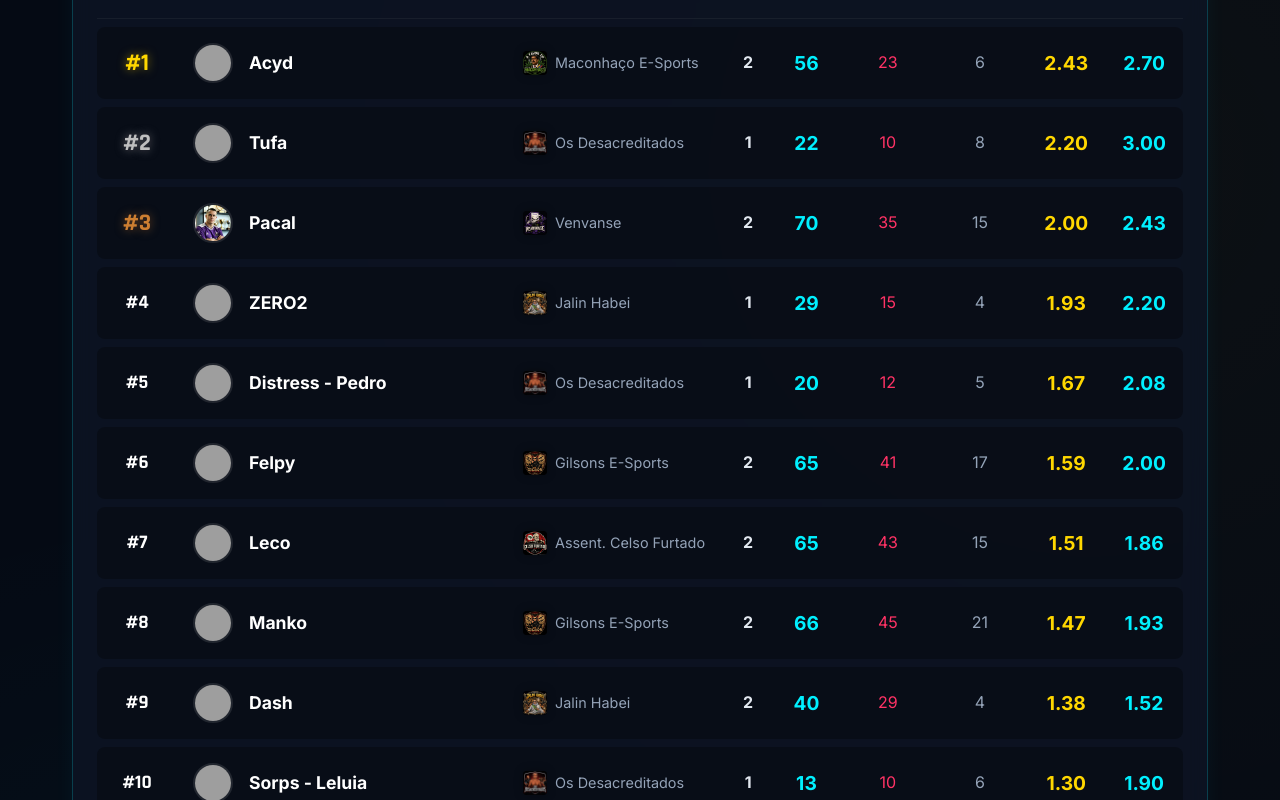
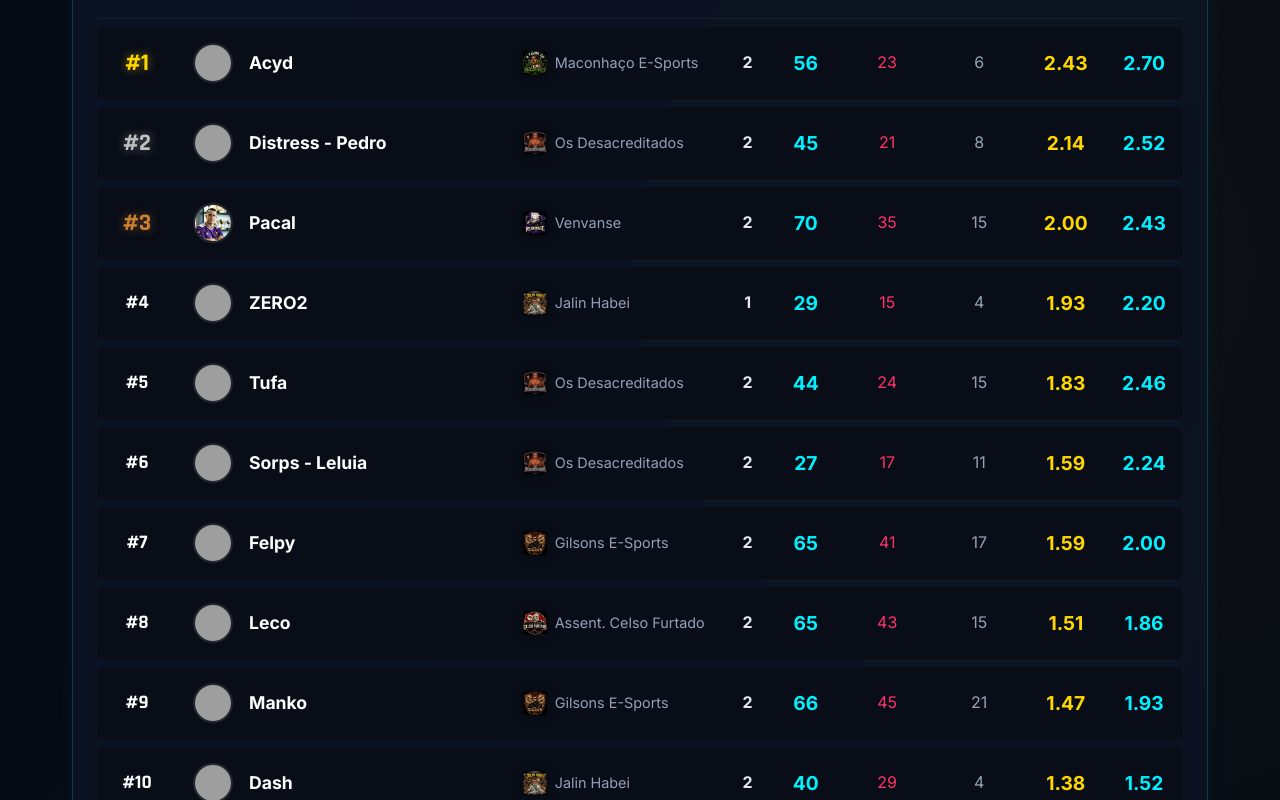
Before and after one commit to emannuelpetryy/gurizadachampions, a Next.js app: page /ranking in a window 1280 px wide. Shown: the part 1320-2120 px from the top of the page. Built offline with nearby package versions, Linux system fonts and the light colour scheme; no server answers; the database is empty; grey boxes are pictures that could not be loaded.

Commit message:
add_official_match_8_5cones_5x13_desacreditados_inferno

```diff
--- a/src/app/data.ts
+++ b/src/app/data.ts
@@ -19,18 +19,10 @@ export const matches = [
   { id: 5, teamA: 'gilsons', teamB: 'whitelemon', scoreA: 13, scoreB: 6, status: 'Encerrado', date: 'ter., 28/07/2026 21:00', group: 'B' },
   { id: 6, teamA: 'maconhaco', teamB: 'assentamento', scoreA: 13, scoreB: 5, status: 'Encerrado', date: 'qua., 29/07/2026 21:30', group: 'B' },
   { id: 7, teamA: 'jalin', teamB: 'venvanse', scoreA: 13, scoreB: 9, status: 'Encerrado', date: 'dom., 02/08/2026 23:50', group: 'A' },
+  { id: 8, teamA: '5cones', teamB: 'desacreditados', scoreA: 5, scoreB: 13, status: 'Encerrado', date: 'seg., 03/08/2026 02:11', group: 'A' },
 ];
 
-export const upcomingMatches = [
-  {
-    id: 203,
-    teamA: 'desacreditados',
-    teamB: '5cones',
-    date: 'A definir',
-    dateDisplay: 'Sexta-Feira, 31/07 - Horário a Definir',
-    group: 'Rodada 2 - Grupo A'
-  }
-];
+export const upcomingMatches: any[] = [];
 
 export const matchDetails: Record<string, any> = {
   '1': {
@@ -157,14 +149,31 @@ export const matchDetails: Record<string, any> = {
       { name: 'Baronelis', kills: 9, deaths: 18, assists: 7 },
       { name: 'Duzão', kills: 5, deaths: 18, assists: 6 },
     ]
+  },
+  '8': {
+    map: 'Inferno', roundsA: 0, roundsB: 1, teamARounds: 5, teamBRounds: 13,
+    teamA_stats: [
+      { name: 'Becker', kills: 20, deaths: 14, assists: 3 },
+      { name: 'ChapaChaplin', kills: 11, deaths: 16, assists: 6 },
+      { name: 'Giraldi', kills: 12, deaths: 15, assists: 2 },
+      { name: 'GUASCA', kills: 5, deaths: 17, assists: 6 },
+      { name: 'Deeez1n', kills: 8, deaths: 18, assists: 4 },
+    ],
+    teamB_stats: [
+      { name: 'Distress - Pedro', kills: 25, deaths: 9, assists: 3 },
+      { name: 'Tufa', kills: 22, deaths: 14, assists: 7 },
+      { name: 'Vandeco', kills: 13, deaths: 13, assists: 0 },
+      { name: 'GalaXY', kills: 6, deaths: 15, assists: 0 },
+      { name: 'Sorps - Leluia', kills: 14, deaths: 7, assists: 5 },
+    ]
   }
 };
 
 export const groupA = [
-  { teamId: 'desacreditados', p: 1, pj: 1, v: 1, d: 0, rd: 6 },
+  { teamId: 'desacreditados', p: 2, pj: 2, v: 2, d: 0, rd: 14 },
   { teamId: 'jalin', p: 1, pj: 2, v: 1, d: 1, rd: -2 },
   { teamId: 'venvanse', p: 1, pj: 2, v: 1, d: 1, rd: 0 },
-  { teamId: '5cones', p: 0, pj: 1, v: 0, d: 1, rd: -4 },
+  { teamId: '5cones', p: 0, pj: 2, v: 0, d: 2, rd: -12 },
 ];
 
 export const groupB = [
@@ -220,6 +229,7 @@ addPlayersToGlobal(matchDetails, '4', 'maconhaco', 'whitelemon');
 addPlayersToGlobal(matchDetails, '5', 'gilsons', 'whitelemon');
 addPlayersToGlobal(matchDetails, '6', 'maconhaco', 'assentamento');
 addPlayersToGlobal(matchDetails, '7', 'jalin', 'venvanse');
+addPlayersToGlobal(matchDetails, '8', '5cones', 'desacreditados');
 
 export const players: Array<PlayerSummary> = Object.values(rawPlayersMap);
 
```
